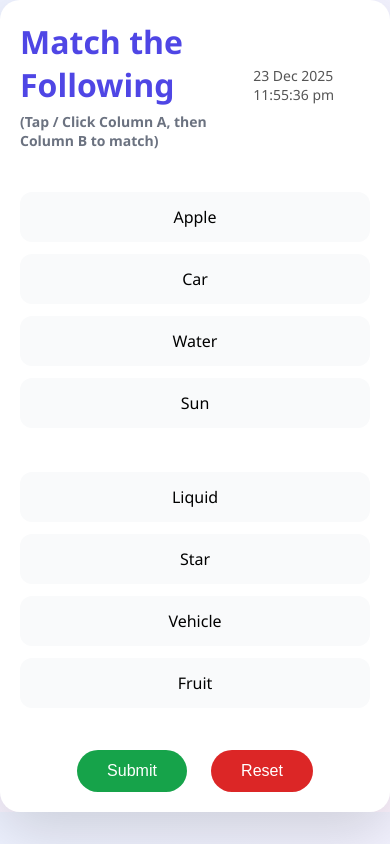
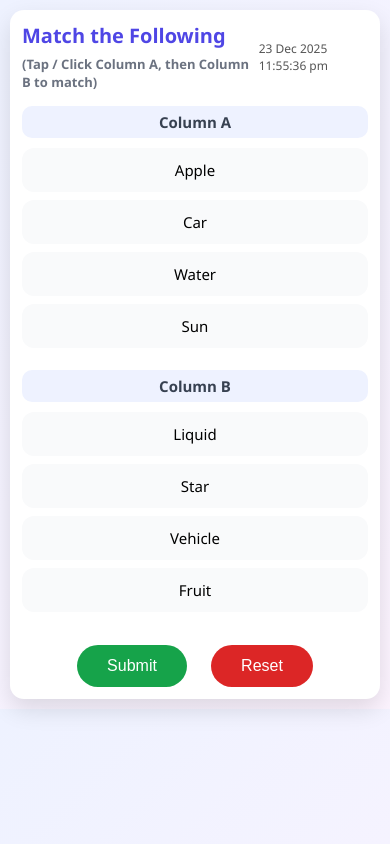
Before and after one commit to arunt2005/match-the-following, a plain HTML site: page index.html in a window 390 px wide. Drawn offline with Linux system fonts and the light colour scheme.

Commit message:
my commit message

```diff
--- a/index.html
+++ b/index.html
@@ -12,6 +12,7 @@ body {
   background: linear-gradient(135deg, #eef2ff, #fdf4ff);
 }
 
+/* Container */
 .container {
   max-width: 900px;
   margin: auto;
@@ -21,6 +22,7 @@ body {
   box-shadow: 0 20px 60px rgba(0,0,0,0.15);
 }
 
+/* Header */
 .header {
   display: flex;
   justify-content: space-between;
@@ -52,8 +54,23 @@ h1 {
   position: relative;
 }
 
-.column { width: 45%; }
+.column {
+  width: 45%;
+}
 
+/* Column title */
+.column-title {
+  text-align: center;
+  font-weight: 600;
+  color: #374151;
+  margin-bottom: 10px;
+  font-size: 16px;
+  background: #eef2ff;
+  padding: 8px;
+  border-radius: 10px;
+}
+
+/* Items */
 .item {
   padding: 12px;
   margin: 12px 0;
@@ -62,9 +79,12 @@ h1 {
   text-align: center;
   cursor: pointer;
   border: 2px solid transparent;
+  transition: 0.2s;
 }
 
-.item:hover { background: #eef2ff; }
+.item:hover {
+  background: #eef2ff;
+}
 
 .selected {
   border-color: #6366f1;
@@ -85,7 +105,7 @@ canvas {
 
 /* Buttons */
 .buttons {
-  margin-top: 30px;
+  margin-top: 25px;
   text-align: center;
 }
 
@@ -98,8 +118,15 @@ button {
   cursor: pointer;
 }
 
-.submit { background: #16a34a; color: #fff; }
-.reset { background: #dc2626; color: #fff; }
+.submit {
+  background: #16a34a;
+  color: #fff;
+}
+
+.reset {
+  background: #dc2626;
+  color: #fff;
+}
 
 /* Popup */
 .popup {
@@ -135,11 +162,53 @@ button {
 .wrong { color: #dc2626; }
 .correct-answer { color: #16a34a; font-weight: 600; }
 
-/* Mobile */
-@media(max-width: 700px) {
-  .match-area { flex-direction: column; gap: 20px; }
-  .column { width: 100%; }
+/* ================= MOBILE OPTIMIZATION ================= */
+@media (max-width: 700px) {
+
+  body {
+    padding: 10px;
+  }
+
+  .container {
+    padding: 12px;
+    border-radius: 14px;
+    box-shadow: 0 10px 25px rgba(0,0,0,0.12);
+  }
+
+  h1 {
+    font-size: 20px;
+  }
+
+  .help-text {
+    font-size: 13px;
+  }
+
+  #datetime {
+    font-size: 12px;
+  }
+
+  .match-area {
+    flex-direction: column;
+    gap: 14px;
+    margin-top: 15px;
+  }
+
+  .column {
+    width: 100%;
+  }
+
+  .column-title {
+    font-size: 15px;
+    padding: 6px;
+  }
+
+  .item {
+    margin: 8px 0;
+    padding: 10px;
+    font-size: 15px;
+  }
 }
+/* ======================================================= */
 </style>
 </head>
 
@@ -158,8 +227,14 @@ button {
 
   <div class="match-area" id="matchArea">
     <canvas id="canvas"></canvas>
-    <div class="column" id="left"></div>
-    <div class="column" id="right"></div>
+
+    <div class="column" id="left">
+      <div class="column-title">Column A</div>
+    </div>
+
+    <div class="column" id="right">
+      <div class="column-title">Column B</div>
+    </div>
   </div>
 
   <div class="buttons">
@@ -168,7 +243,6 @@ button {
   </div>
 </div>
 
-<!-- Popup -->
 <div class="popup" id="popup" onclick="closePopup()">
   <div class="popup-content">
     <div class="score" id="scoreText"></div>
@@ -200,8 +274,9 @@ function shuffle(a){ return a.sort(()=>Math.random()-0.5); }
 
 /* Render */
 function render() {
-  left.innerHTML = "";
-  right.innerHTML = "";
+  left.innerHTML = `<div class="column-title">Column A</div>`;
+  right.innerHTML = `<div class="column-title">Column B</div>`;
+
   shuffle([...pairs]).forEach(p=>{
     left.innerHTML += `<div class="item" data-id="${p.left}">${p.left}</div>`;
   });
@@ -218,9 +293,8 @@ const canvas=document.getElementById("canvas");
 const ctx=canvas.getContext("2d");
 
 function resizeCanvas(){
-  const a=matchArea;
-  canvas.width=a.offsetWidth;
-  canvas.height=a.offsetHeight;
+  canvas.width=matchArea.offsetWidth;
+  canvas.height=matchArea.offsetHeight;
   drawLines();
 }
 window.addEventListener("resize",resizeCanvas);
```
